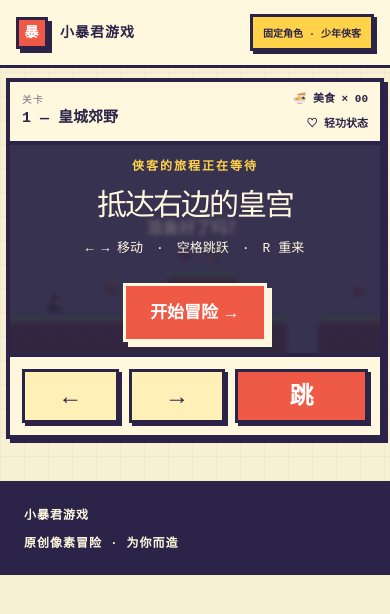
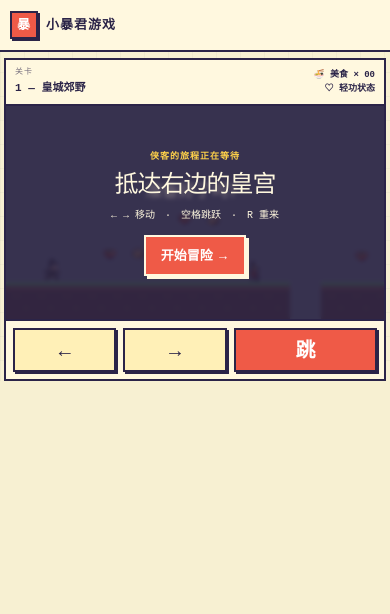
Before and after one commit to codextests2/pixel-quest-adventure, a Next.js app: page / in a window 390 px wide. Shown: the top 614 px of the page. Built offline with nearby package versions, Linux system fonts and the light colour scheme.

Commit message:
Optimize mobile game layout

```diff
--- a/app/globals.css
+++ b/app/globals.css
@@ -29,10 +29,30 @@ canvas { display:block; width:100%; height:auto; image-rendering:pixelated; }
 .mobileControls .jumpButton { background:var(--red); color:white; flex:1.4; }
 footer { display:flex; justify-content:space-between; padding:24px max(24px,calc((100vw - 1200px)/2)); background:var(--ink); color:#fff8df; font:bold 12px monospace; letter-spacing:1px; }
 @media(max-width:720px) {
-  .topbar { height:68px; padding:0 16px; }
-  .brand { font-size:14px; }.brandDot { width:32px;height:32px;}.fixedHero { padding:8px 10px; font-size:10px; box-shadow:3px 3px 0 var(--ink); }
-  .gameShell { width:calc(100% - 12px); margin-top:10px; box-shadow:4px 4px 0 var(--ink); }
-  .hud { height:auto; min-height:62px; padding:9px 12px; }.hudStats { gap:8px; flex-direction:column; font-size:11px; text-align:right; }
-  .mobileControls { display:flex; }
-  footer { gap:10px; flex-direction:column; }
+  html,body { min-height:100%; overflow-x:hidden; }
+  .topbar { height:52px; padding:0 10px; border-bottom-width:2px; }
+  .brand { gap:8px; font-size:13px; }
+  .brandDot { width:28px; height:28px; border-width:2px; box-shadow:2px 2px 0 var(--ink); }
+  .fixedHero { display:none; }
+  .gameShell { width:calc(100% - 8px); margin:6px auto 0; border-width:2px; box-shadow:none; }
+  .hud { height:46px; min-height:46px; gap:8px; padding:5px 9px; border-bottom-width:2px; }
+  .hudLabel { font-size:8px; }
+  .hud strong { font-size:11px; }
+  .hudStats { gap:3px; flex-direction:column; font-size:9px; line-height:1.15; text-align:right; }
+  .canvasWrap canvas { width:100%; max-height:48svh; object-fit:contain; }
+  .gameOverlay { padding:10px; }
+  .gameOverlay h2 { margin:4px 0; font-size:24px; letter-spacing:-1px; }
+  .gameOverlay p { margin:2px 0 12px; font-size:10px; }
+  .overlayMini { font-size:9px; letter-spacing:1px; }
+  .gameOverlay button { padding:9px 15px; border-width:2px; box-shadow:3px 3px 0 #fff8df; font-size:13px; }
+  .mobileControls { display:flex; padding:7px; gap:7px; border-top-width:2px; }
+  .mobileControls button { min-height:44px; border-width:2px; box-shadow:2px 2px 0 var(--ink); font-size:20px; }
+  footer { display:none; }
 }
+@media(max-width:720px) and (orientation:landscape) {
+  .topbar { display:none; }
+  .gameShell { margin-top:2px; }
+  .hud { height:38px; min-height:38px; }
+  .canvasWrap canvas { max-height:66svh; }
+  .mobileControls button { min-height:36px; }
+}
```
